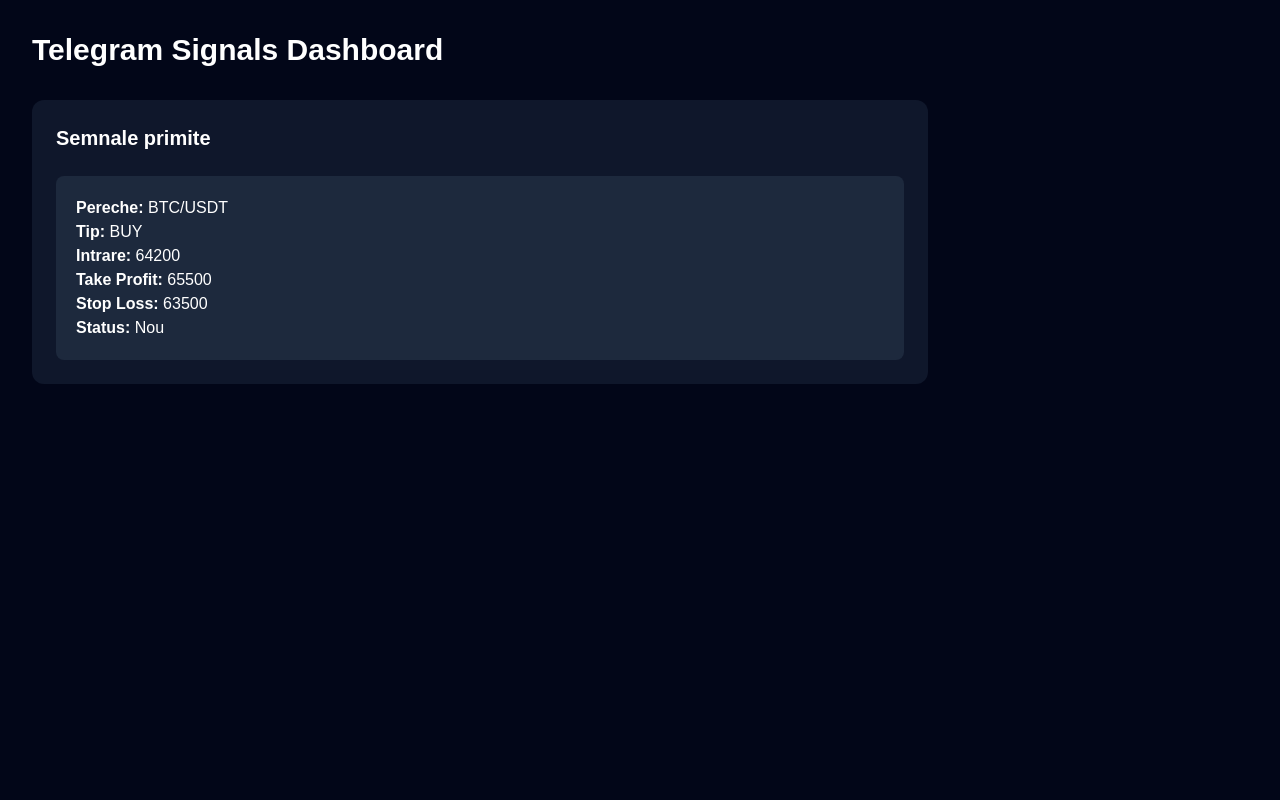
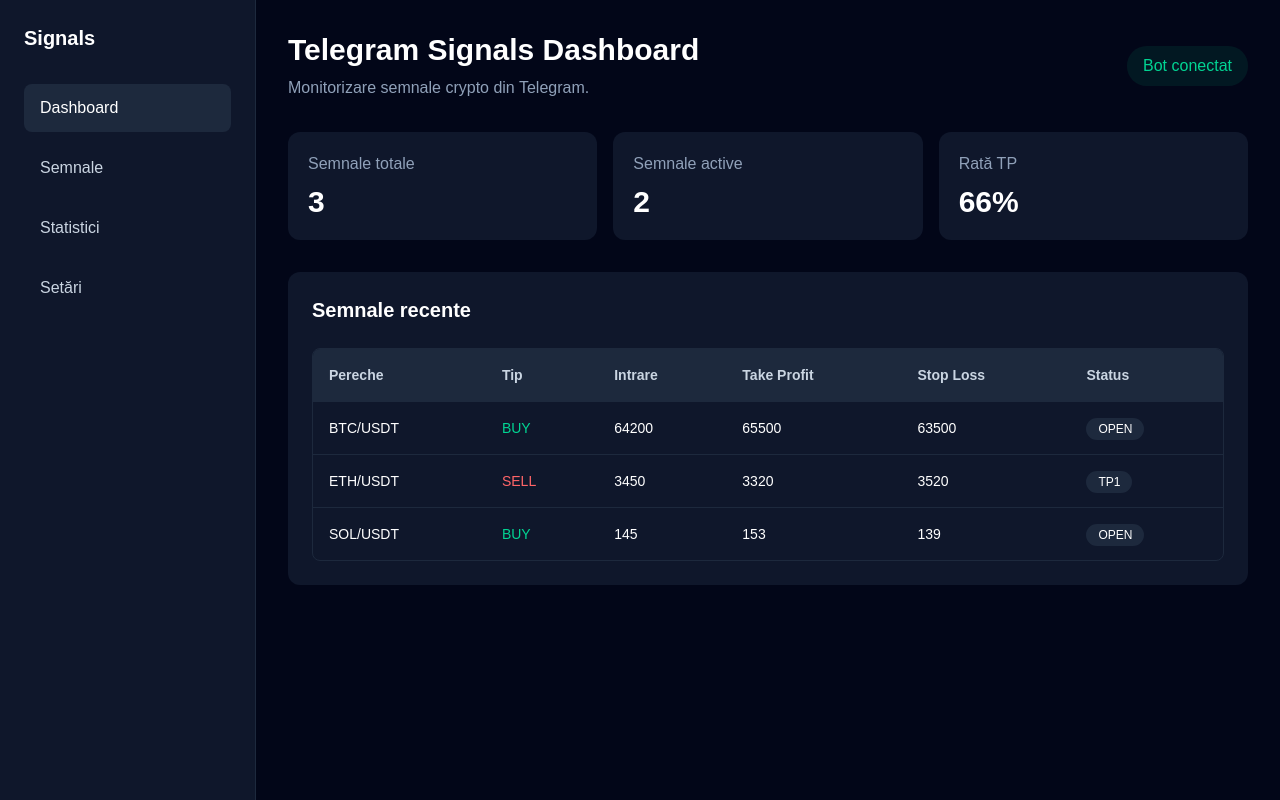
Before and after one commit to adrian20071994-eng/pythonu2.0, a Next.js app: page / in a window 1280 px wide. Built offline with nearby package versions, Linux system fonts and the light colour scheme.

Commit message:
Build dashboard layout

```diff
--- a/app/page.tsx
+++ b/app/page.tsx
@@ -1,20 +1,92 @@
+const signals = [
+  { pair: "BTC/USDT", type: "BUY", entry: "64200", tp: "65500", sl: "63500", status: "OPEN" },
+  { pair: "ETH/USDT", type: "SELL", entry: "3450", tp: "3320", sl: "3520", status: "TP1" },
+  { pair: "SOL/USDT", type: "BUY", entry: "145", tp: "153", sl: "139", status: "OPEN" },
+];
+
 export default function Home() {
   return (
-    <main className="min-h-screen bg-slate-950 text-white p-8">
-      <h1 className="text-3xl font-bold">Telegram Signals Dashboard</h1>
+    <main className="min-h-screen bg-slate-950 text-white">
+      <div className="flex min-h-screen">
+        <aside className="w-64 border-r border-slate-800 bg-slate-900 p-6">
+          <h2 className="text-xl font-bold">Signals</h2>
 
-      <section className="mt-8 max-w-4xl rounded-xl bg-slate-900 p-6">
-        <h2 className="text-xl font-semibold">Semnale primite</h2>
+          <nav className="mt-8 space-y-3 text-slate-300">
+            <p className="rounded-lg bg-slate-800 px-4 py-3 text-white">Dashboard</p>
+            <p className="px-4 py-3">Semnale</p>
+            <p className="px-4 py-3">Statistici</p>
+            <p className="px-4 py-3">Setări</p>
+          </nav>
+        </aside>
 
-        <div className="mt-6 rounded-lg bg-slate-800 p-5">
-          <p><strong>Pereche:</strong> BTC/USDT</p>
-          <p><strong>Tip:</strong> BUY</p>
-          <p><strong>Intrare:</strong> 64200</p>
-          <p><strong>Take Profit:</strong> 65500</p>
-          <p><strong>Stop Loss:</strong> 63500</p>
-          <p><strong>Status:</strong> Nou</p>
-        </div>
-      </section>
+        <section className="flex-1 p-8">
+          <header className="flex items-center justify-between">
+            <div>
+              <h1 className="text-3xl font-bold">Telegram Signals Dashboard</h1>
+              <p className="mt-2 text-slate-400">Monitorizare semnale crypto din Telegram.</p>
+            </div>
+
+            <div className="rounded-full bg-emerald-500/10 px-4 py-2 text-emerald-400">
+              Bot conectat
+            </div>
+          </header>
+
+          <div className="mt-8 grid grid-cols-3 gap-4">
+            <div className="rounded-xl bg-slate-900 p-5">
+              <p className="text-slate-400">Semnale totale</p>
+              <p className="mt-2 text-3xl font-bold">3</p>
+            </div>
+
+            <div className="rounded-xl bg-slate-900 p-5">
+              <p className="text-slate-400">Semnale active</p>
+              <p className="mt-2 text-3xl font-bold">2</p>
+            </div>
+
+            <div className="rounded-xl bg-slate-900 p-5">
+              <p className="text-slate-400">Rată TP</p>
+              <p className="mt-2 text-3xl font-bold">66%</p>
+            </div>
+          </div>
+
+          <div className="mt-8 rounded-xl bg-slate-900 p-6">
+            <h2 className="text-xl font-semibold">Semnale recente</h2>
+
+            <div className="mt-6 overflow-hidden rounded-lg border border-slate-800">
+              <table className="w-full text-left text-sm">
+                <thead className="bg-slate-800 text-slate-300">
+                  <tr>
+                    <th className="p-4">Pereche</th>
+                    <th className="p-4">Tip</th>
+                    <th className="p-4">Intrare</th>
+                    <th className="p-4">Take Profit</th>
+                    <th className="p-4">Stop Loss</th>
+                    <th className="p-4">Status</th>
+                  </tr>
+                </thead>
+
+                <tbody>
+                  {signals.map((signal) => (
+                    <tr key={signal.pair} className="border-t border-slate-800">
+                      <td className="p-4 font-medium">{signal.pair}</td>
+                      <td className={signal.type === "BUY" ? "p-4 text-emerald-400" : "p-4 text-red-400"}>
+                        {signal.type}
+                      </td>
+                      <td className="p-4">{signal.entry}</td>
+                      <td className="p-4">{signal.tp}</td>
+                      <td className="p-4">{signal.sl}</td>
+                      <td className="p-4">
+                        <span className="rounded-full bg-slate-800 px-3 py-1 text-xs">
+                          {signal.status}
+                        </span>
+                      </td>
+                    </tr>
+                  ))}
+                </tbody>
+              </table>
+            </div>
+          </div>
+        </section>
+      </div>
     </main>
   );
 }
```
